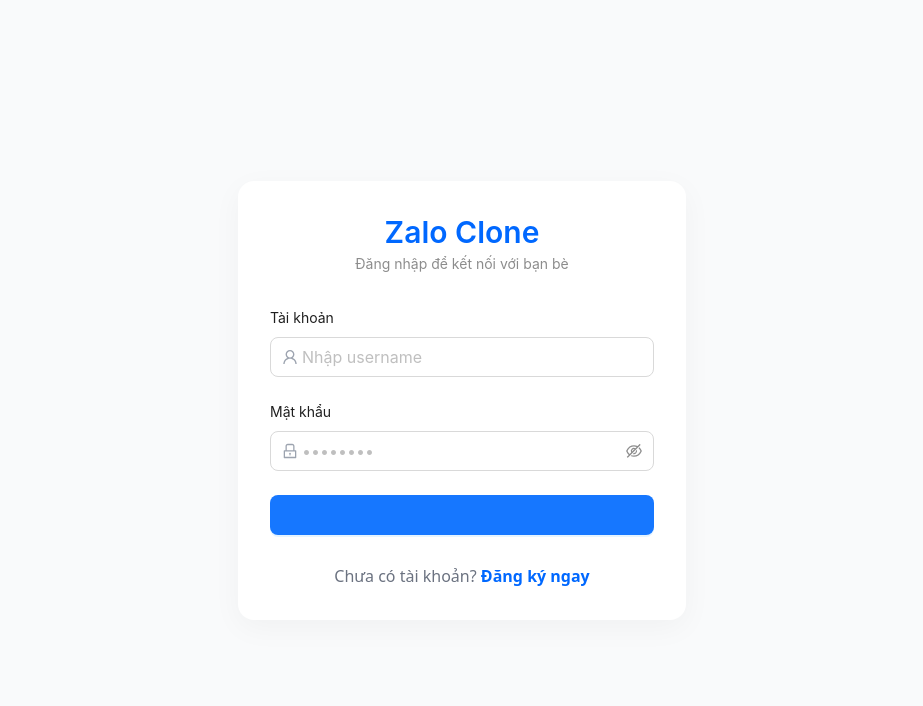
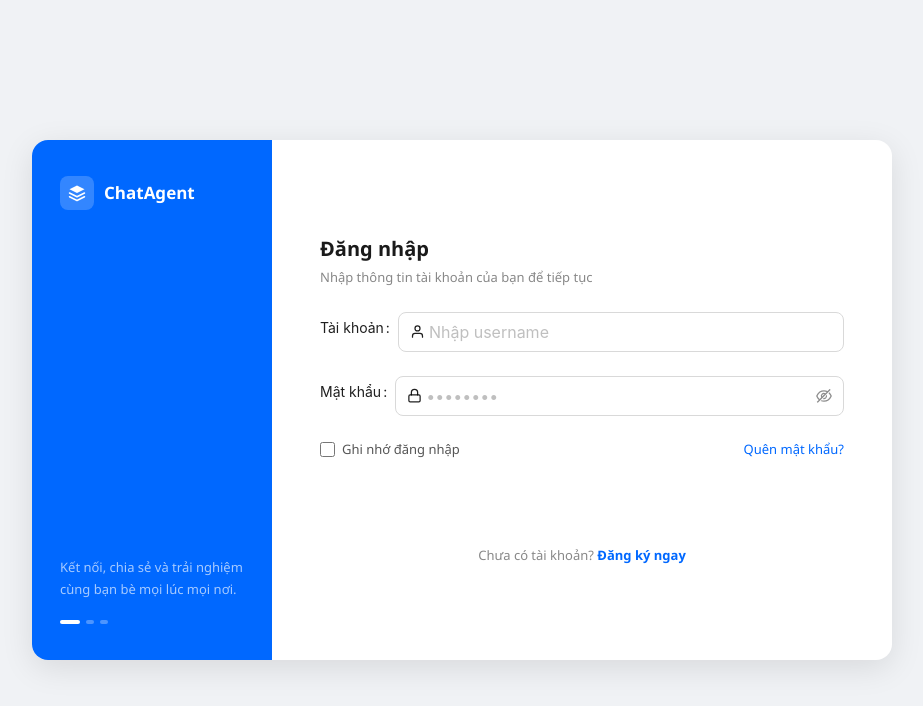
Before and after one commit to trannhatnam2707/ZaloAgentFe, a React (Vite) app: page /login in a window 1280 px wide. Shown: the top 706 px of the page, without its empty margins (178-1101 px from the left). Built offline with nearby package versions, Linux system fonts and the light colour scheme.

Commit message:
base Login errorr

```diff
--- a/Hooks/useLogin.js
+++ b/Hooks/useLogin.js
@@ -1,43 +1,45 @@
-import { useState } from "react"
-import { replace, useNavigate } from "react-router-dom"
-import { login } from "../src/api/auth"
+import { useState } from "react";
+import { useNavigate } from "react-router-dom";
+import { login } from "../src/api/auth";
 
 export const useLogin = () => {
-    const [isLoading, setIsLoading] = useState(false)
-    const [error, setError] = useState(null)
-    const navigate = useNavigate()
+    const [isLoading, setIsLoading] = useState(false);
+    const [error, setError] = useState(null);
+    const navigate = useNavigate();
 
-    const executeLogin = async(username, password) => {
-        setIsLoading(true)
-        setError(null)
+    const executeLogin = async (username, password, remember = false) => {
+        setIsLoading(true);
+        setError(null);
 
         try {
-           const response = await login(username, password);
+            // Hàm login trong auth.js đã xử lý việc lưu token vào đúng storage
+            // dựa theo tham số remember, nên ở đây chỉ cần truyền vào là xong
+            const response = await login(username, password, remember);
 
-           const token = response.access_token
-           if(token) {
-                localStorage.setItem("access_token", token) || sessionStorage.setItem("access_token",token )
+            if (response?.access_token) {
+                navigate("/", { replace: true });
+            } else {
+                setError("Hệ thống không cấp được token. Vui lòng thử lại.");
+            }
+        } catch (err) {
+            if (!err.response) {
+            setError("Không thể kết nối đến server");
+            return;
+    }
+            const detail = err?.response?.data?.detail;
 
-                // Lưu thêm id để FE biết mình là ai (phục vụ cho việc chat)
-                if (response.id) localStorage.setItem("user_id", response.id) || sessionStorage.setItem("user_id", response.id) ;
+            // Phân biệt lỗi sai username vs sai password nếu BE trả về đủ thông tin
+            if (typeof detail === 'string') {
+                setError(detail);
+            } else if (Array.isArray(detail)) {
+                setError(detail.map(d => d.msg).join(', '));
+            } else {
+                setError("Đăng nhập thất bại. Vui lòng kiểm tra lại tài khoản và mật khẩu.");
+            }
+        } finally {
+            setIsLoading(false);
+        }
+    };
 
-                navigate("/" ,{replace: true})
-           }
-           else {
-            setError("Hệ thống không cấp đuộc token")
-           }
-        }
-        catch (error){
-            const errorMsg = error.response?.data?.detail || "Đăng nhập thất bại, vui lòng đăng nhập lại"
-            setError(errorMsg)
-        }
-        finally {
-            setIsLoading(false)
-        }
-    }
-    return {
-        executeLogin,
-        isLoading,
-        error
-    }
-}
+    return { executeLogin, isLoading, error };
+};
--- a/package.json
+++ b/package.json
@@ -10,7 +10,7 @@
     "preview": "vite preview"
   },
   "dependencies": {
-    "antd": "^5.27.4",
+    "antd": "^5.29.3",
     "axios": "^1.14.0",
     "react": "^19.1.1",
     "react-dom": "^19.1.1",
--- a/src/api/auth.js
+++ b/src/api/auth.js
@@ -73,5 +73,5 @@ export const removeFriendOrRequest = async (targetUserId) => {
 };
 
 export const getMe = async (current_user) => {
-    return await axiosClient.get('/user/getMe/')
+    return await axiosClient.get('/users/getMe/')
 }
--- a/src/components/layout/AuthLayout.jsx
+++ b/src/components/layout/AuthLayout.jsx
@@ -1,22 +1,73 @@
 import React from 'react';
-import { Typography } from 'antd';
-
-const { Title, Text } = Typography;
 
 const AuthLayout = ({ title, subtitle, children }) => {
     return (
-        <div className="flex h-screen items-center justify-center bg-gray-50">
-            {/* Khung trắng đổ bóng mềm mại */}
-            <div className="w-full max-w-md bg-white p-8 rounded-2xl shadow-[0_8px_30px_rgb(0,0,0,0.04)]">
+        <div style={{
+            display: 'flex',
+            height: '100vh',
+            alignItems: 'center',
+            justifyContent: 'center',
+            backgroundColor: '#f0f2f5',
+            fontFamily: "'Segoe UI', sans-serif",
+        }}>
+            <div style={{
+                display: 'flex',
+                width: '860px',
+                minHeight: '520px',
+                borderRadius: '16px',
+                overflow: 'hidden',
+                boxShadow: '0 8px 32px rgba(0,0,0,0.10)',
+                background: '#fff',
+            }}>
+                {/* Left panel */}
+                <div style={{
+                    width: '240px',
+                    background: '#0068ff',
+                    display: 'flex',
+                    flexDirection: 'column',
+                    justifyContent: 'space-between',
+                    padding: '36px 28px',
+                    flexShrink: 0,
+                }}>
+                    {/* Logo */}
+                    <div style={{ display: 'flex', alignItems: 'center', gap: '10px' }}>
+                        <div style={{
+                            width: '34px', height: '34px',
+                            borderRadius: '8px',
+                            background: 'rgba(255,255,255,0.2)',
+                            display: 'flex', alignItems: 'center', justifyContent: 'center',
+                        }}>
+                            <svg width="18" height="18" viewBox="0 0 24 24" fill="none">
+                                <path d="M12 2L2 7l10 5 10-5-10-5z" fill="white"/>
+                                <path d="M2 17l10 5 10-5M2 12l10 5 10-5" stroke="white" strokeWidth="2" strokeLinecap="round" strokeLinejoin="round"/>
+                            </svg>
+                        </div>
+                        <span style={{ fontSize: '17px', fontWeight: 600, color: '#fff' }}>{title}</span>
+                    </div>
 
-                <div className="text-center mb-8">
-                    {/* Màu xanh #0068ff là màu thương hiệu chuẩn của Zalo */}
-                    <Title level={2} style={{ color: '#0068ff', margin: 0 }}>{title}</Title>
-                    <Text type="secondary" className="text-gray-500">{subtitle}</Text>
+                    {/* Tagline + dots */}
+                    <div>
+                        <p style={{ fontSize: '13px', color: 'rgba(255,255,255,0.65)', lineHeight: 1.7, marginBottom: '20px' }}>
+                            {subtitle}
+                        </p>
+                        <div style={{ display: 'flex', gap: '6px' }}>
+                            <div style={{ height: '4px', width: '20px', borderRadius: '2px', background: '#fff' }} />
+                            <div style={{ height: '4px', width: '8px', borderRadius: '2px', background: 'rgba(255,255,255,0.3)' }} />
+                            <div style={{ height: '4px', width: '8px', borderRadius: '2px', background: 'rgba(255,255,255,0.3)' }} />
+                        </div>
+                    </div>
                 </div>
 
-                {children}
-
+                {/* Right panel */}
+                <div style={{
+                    flex: 1,
+                    padding: '44px 48px',
+                    display: 'flex',
+                    flexDirection: 'column',
+                    justifyContent: 'center',
+                }}>
+                    {children}
+                </div>
             </div>
         </div>
     );
--- a/src/page/LoginPage.jsx
+++ b/src/page/LoginPage.jsx
@@ -1,72 +1,176 @@
-import React, { useEffect } from 'react';
+import React, { useState, useEffect } from 'react';
 import { Link } from 'react-router-dom';
-import { Form, message } from 'antd';
-import { UserOutlined, LockOutlined } from '@ant-design/icons'; // Thêm icon cho đẹp
 
-import { useLogin } from '../../Hooks/useLogin'; // Dùng chuẩn file hook bạn vừa viết
+import { useLogin } from '../../Hooks/useLogin';
 import AuthLayout from '../components/layout/AuthLayout';
 import FormInput from '../components/ui/FormInput';
-import Button from '../components/ui/Button'
+import Button from '../components/ui/Button';
+
+const UserIcon = () => (
+    <svg width="15" height="15" viewBox="0 0 24 24" fill="none" stroke="currentColor" strokeWidth="2" strokeLinecap="round" strokeLinejoin="round">
+        <path d="M20 21v-2a4 4 0 0 0-4-4H8a4 4 0 0 0-4 4v2"/>
+        <circle cx="12" cy="7" r="4"/>
+    </svg>
+);
+
+const LockIcon = () => (
+    <svg width="15" height="15" viewBox="0 0 24 24" fill="none" stroke="currentColor" strokeWidth="2" strokeLinecap="round" strokeLinejoin="round">
+        <rect x="3" y="11" width="18" height="11" rx="2"/>
+        <path d="M7 11V7a5 5 0 0 1 10 0v4"/>
+    </svg>
+);
+
+const AlertIcon = () => (
+    <svg width="15" height="15" viewBox="0 0 24 24" fill="none" stroke="currentColor" strokeWidth="2" strokeLinecap="round" strokeLinejoin="round" style={{ flexShrink: 0, marginTop: '1px' }}>
+        <circle cx="12" cy="12" r="10"/>
+        <line x1="12" y1="8" x2="12" y2="12"/>
+        <line x1="12" y1="16" x2="12.01" y2="16"/>
+    </svg>
+);
 
 const LoginPage = () => {
     const { executeLogin, isLoading, error } = useLogin();
 
-    // Đồ nghề hiện thông báo (Toast) cực xịn của thư viện
-    const [messageApi, contextHolder] = message.useMessage();
+    const [username, setUsername] = useState('');
+    const [password, setPassword] = useState('');
+    const [remember, setRemember] = useState(false);
 
-    // Lắng nghe: Cứ khi nào hook báo có lỗi -> Bắn popup lỗi ra góc trên màn hình
+    const [errors, setErrors] = useState({ username: '', password: '' });
+
+    // Reset lỗi inline khi user bắt đầu gõ lại
     useEffect(() => {
-        if (error) {
-            messageApi.error(error);
-        }
-    }, [error, messageApi]);
+        if (username) setErrors(prev => ({ ...prev, username: '' }));
+    }, [username]);
 
-    // Hàm này CHỈ CHẠY khi user đã điền đầy đủ dữ liệu không vi phạm rules
-    const onFinish = (values) => {
-        // values lúc này là 1 object có sẵn: { username: "...", password: "..." }
-        executeLogin(values.username, values.password);
+    useEffect(() => {
+        if (password) setErrors(prev => ({ ...prev, password: '' }));
+    }, [password]);
+
+    const validate = () => {
+        const next = { username: '', password: '' };
+        if (!username.trim()) next.username = 'Vui lòng nhập tài khoản';
+        if (!password) next.password = 'Vui lòng nhập mật khẩu';
+        setErrors(next);
+        return !next.username && !next.password;
+    };
+
+    const handleSubmit = (e) => {
+        e?.preventDefault();
+        if (!validate()) return;
+        executeLogin(username.trim(), password, remember);
+    };
+
+    const handleKeyDown = (e) => {
+        if (e.key === 'Enter') handleSubmit();
     };
 
     return (
-        <AuthLayout title="Zalo Clone" subtitle="Đăng nhập để kết nối với bạn bè">
-            {contextHolder} {/* Khai báo để thư viện biết chỗ vẽ popup lỗi */}
+        <AuthLayout
+            title="ChatAgent"
+            subtitle="Kết nối, chia sẻ và trải nghiệm cùng bạn bè mọi lúc mọi nơi."
+        >
+            <div>
+                <h2 style={{ fontSize: '20px', fontWeight: 600, color: '#1a1a1a', marginBottom: '4px' }}>
+                    Đăng nhập
+                </h2>
+                <p style={{ fontSize: '13px', color: '#888', marginBottom: '24px' }}>
+                    Nhập thông tin tài khoản của bạn để tiếp tục
+                </p>
 
-            <Form
-                name="login_form"
-                layout="vertical"
-                onFinish={onFinish}
-                requiredMark={false} // Tắt dấu sao đỏ xấu xí mặc định
-            >
+                {/* Banner lỗi từ server */}
+                {error && (
+                    <div style={{
+                        display: 'flex',
+                        alignItems: 'flex-start',
+                        gap: '8px',
+                        background: '#fff2f2',
+                        border: '1px solid #ffc9c9',
+                        borderRadius: '8px',
+                        padding: '10px 13px',
+                        marginBottom: '16px',
+                        fontSize: '13px',
+                        color: '#c0392b',
+                        lineHeight: 1.5,
+                    }}>
+                        <AlertIcon />
+                        <span>{error}</span>
+                    </div>
+                )}
+
+                <form onSubmit={handleSubmit} noValidate>
                     <FormInput
                         label="Tài khoản"
                         name="username"
-                    prefix={<UserOutlined className="text-gray-400" />}
+                        type="text"
+                        prefix={<UserIcon />}
                         placeholder="Nhập username"
-                    rules={[{ required: true, message: 'Vui lòng nhập tài khoản!' }]}
+                        value={username}
+                        onChange={e => setUsername(e.target.value)}
+                        error={errors.username}
+                        disabled={isLoading}
                     />
 
                     <FormInput
                         label="Mật khẩu"
                         name="password"
                         type="password"
-                    prefix={<LockOutlined className="text-gray-400" />}
+                        prefix={<LockIcon />}
                         placeholder="••••••••"
-                    rules={[{ required: true, message: 'Vui lòng nhập mật khẩu!' }]}
+                        value={password}
+                        onChange={e => setPassword(e.target.value)}
+                        onKeyDown={handleKeyDown}
+                        error={errors.password}
+                        disabled={isLoading}
                     />
 
-                <Form.Item className="mt-6 mb-0">
-                    {/* Nút bấm tự động biến thành nút Submit của form */}
-                    <Button htmlType="submit" isLoading={isLoading}>
-                        Đăng Nhập
+                    {/* Remember me + Forgot password */}
+                    <div style={{
+                        display: 'flex',
+                        alignItems: 'center',
+                        justifyContent: 'space-between',
+                        margin: '4px 0 22px',
+                    }}>
+                        <label style={{
+                            display: 'flex',
+                            alignItems: 'center',
+                            gap: '7px',
+                            cursor: 'pointer',
+                            fontSize: '13px',
+                            color: '#555',
+                            userSelect: 'none',
+                        }}>
+                            <input
+                                type="checkbox"
+                                checked={remember}
+                                onChange={e => setRemember(e.target.checked)}
+                                disabled={isLoading}
+                                style={{ accentColor: '#0068ff', width: '15px', height: '15px', cursor: 'pointer' }}
+                            />
+                            Ghi nhớ đăng nhập
+                        </label>
+
+                        <Link
+                            to="/forgot-password"
+                            style={{ fontSize: '13px', color: '#0068ff', textDecoration: 'none', fontWeight: 500 }}
+                        >
+                            Quên mật khẩu?
+                        </Link>
+                    </div>
+
+                    <Button type="submit" isLoading={isLoading}>
+                        Đăng nhập
                     </Button>
-                </Form.Item>
-            </Form>
+                </form>
 
-            <div className="text-center mt-6">
-                <span className="text-gray-500">Chưa có tài khoản? </span>
-                <Link to="/register" className="text-[#0068ff] font-semibold hover:underline">
+                <p style={{ textAlign: 'center', marginTop: '20px', fontSize: '13px', color: '#888' }}>
+                    Chưa có tài khoản?{' '}
+                    <Link
+                        to="/register"
+                        style={{ color: '#0068ff', fontWeight: 600, textDecoration: 'none' }}
+                    >
                         Đăng ký ngay
                     </Link>
+                </p>
             </div>
         </AuthLayout>
     );
```
Also changed, not shown: Router/AppRouter.jsx (+4 -3 lines), 1 other file (tests, documents, lock files or other folders). Lines whose indentation alone changed are shown as unchanged.
